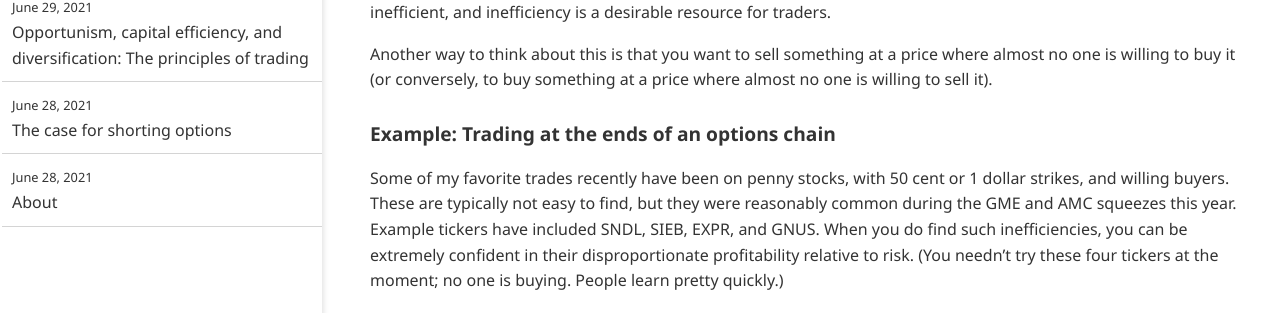
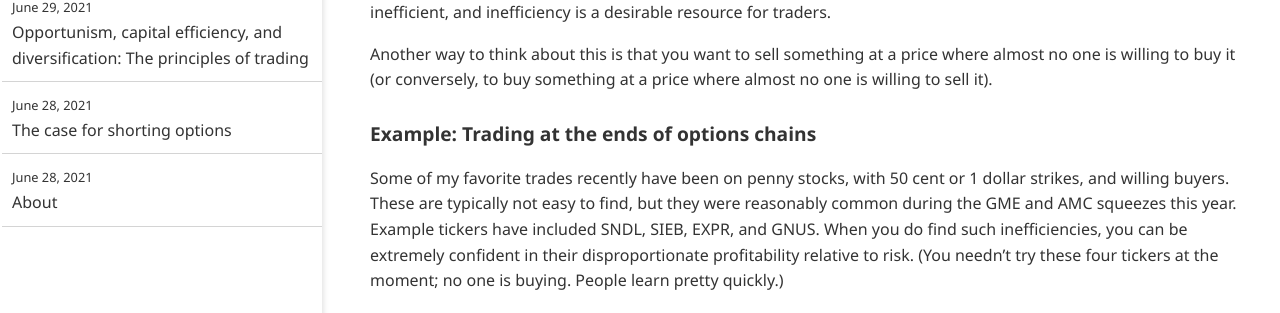
Before and after one commit to ansyblenetwork/aquietlife, a Jekyll site: the page built from _posts/2021-07-05-liquidity.md, in a window 1280 px wide and 1107 px high. Shown: the part 595-908 px from the top of the window. Built offline with Jekyll 4.4.1, drawn with Linux system fonts in a browser that asks for light colours.

Commit message:
Update 2021-07-05-liquidity.md

```diff
--- a/_posts/2021-07-05-liquidity.md
+++ b/_posts/2021-07-05-liquidity.md
@@ -26,7 +26,7 @@ I think the thesis already stands without further justification, so I will just
 Another way to think about this is that you want to sell something at a price where almost no one is willing to buy it (or conversely, to buy something at a price where almost no one is willing to sell it).
 
 
-### Example: Trading at the ends of an options chain
+### Example: Trading at the ends of options chains
 
 Some of my favorite trades recently have been on penny stocks, with 50 cent or 1 dollar strikes, and willing buyers. These are typically not easy to find, but they were reasonably common during the GME and AMC squeezes this year. Example tickers have included SNDL, SIEB, EXPR, and GNUS. When you do find such inefficiencies, you can be extremely confident in their disproportionate profitability relative to risk. (You needn't try these four tickers at the moment; no one is buying. People learn pretty quickly.)
 
```
